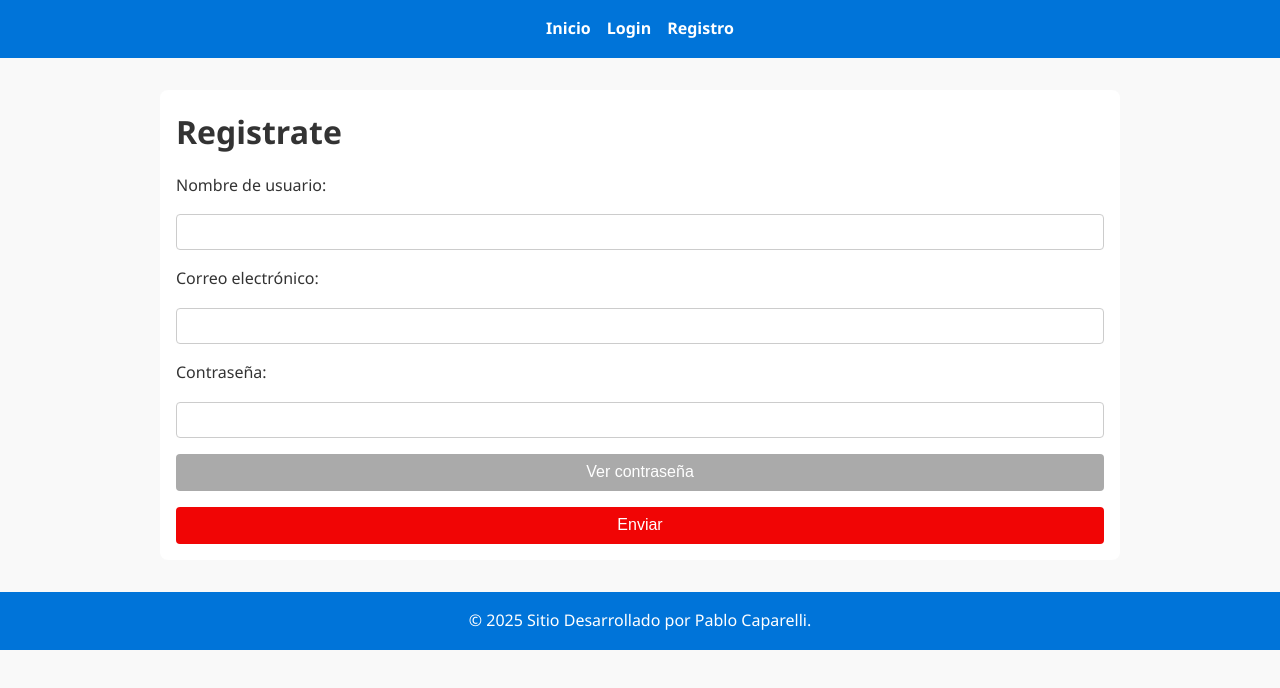
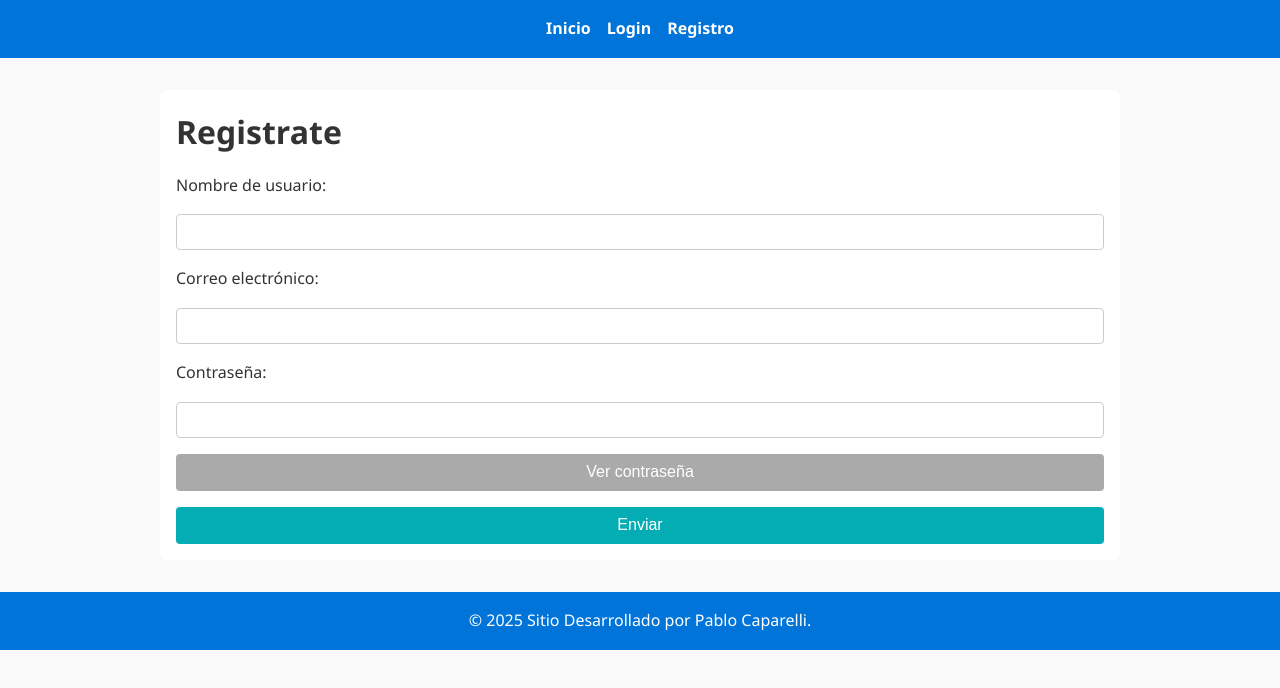
Before and after one commit to Pablo-Caparelli/TP3-Final-Backend, a React (Vite) app in the folder frontend/: page /register in a window 1280 px wide. Shown: the top 688 px of the page. Built offline with nearby package versions, Linux system fonts and the light colour scheme.

Commit message:
versión final del TP3 con cambios de color en botones login y register

```diff
--- a/frontend/src/index.css
+++ b/frontend/src/index.css
@@ -197,3 +197,19 @@ section p {
 .agregar:hover {
   background-color: rgb(248, 99, 248);
 }
+
+.register {
+  background-color: rgb(3, 173, 179) !important;
+}
+
+.register:hover {
+  background-color: rgb(66, 175, 179) !important;
+}
+
+.login {
+  background-color: rgb(3, 173, 179) !important;
+}
+
+.login:hover {
+  background-color: rgb(66, 175, 179) !important;
+}
--- a/frontend/src/views/Login.jsx
+++ b/frontend/src/views/Login.jsx
@@ -86,7 +86,7 @@ const Login = () => {
         >
           Ver contraseña
         </button>
-        <button>Enviar</button>
+        <button className="login">Enviar</button>
         {error && <p style={{ color: "red" }}>{error}</p>}
         {message && <p style={{ color: "green" }}>{message}</p>}
       </form>
--- a/frontend/src/views/Register.jsx
+++ b/frontend/src/views/Register.jsx
@@ -103,7 +103,7 @@ const Register = () => {
         <button type="button" onClick={handleVisibilityPassword}>
           Ver contraseña
         </button>
-        <button>Enviar</button>
+        <button className="register">Enviar</button>
         {error && <p style={{ color: "red" }}>{error}</p>}
         {message && <p style={{ color: "green" }}>{message}</p>}
       </form>
```
